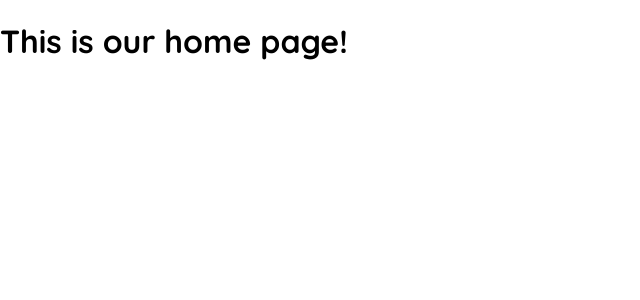
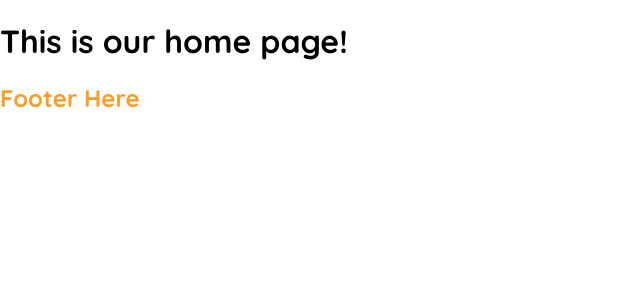
Before and after one commit to hack4impact-utk/muse-website, a Next.js app: page / in a window 1280 px wide. Shown: the top 300 px of the page, without its empty margins (0-640 px from the left). Built offline with nearby package versions, Linux system fonts and the light colour scheme.

Commit message:
Framework of Footer

```diff
--- /dev/null
+++ b/components/Footer/footer.module.scss
@@ -0,0 +1,5 @@
+@use './styles/variables' as vars;
+
+.footer {
+  color: vars.$muse-orange;
+}
--- a/components/Footer/index.tsx
+++ b/components/Footer/index.tsx
@@ -1,2 +1,9 @@
-// TODO Implement this commponent.
-export {};
+import styles from "./footer.module.scss";
+
+const Footer: React.FC = () => {
+  return (
+    <h2 className={styles.footer}>Footer Here</h2>
+  );
+};
+
+export default Footer;
--- a/pages/index.tsx
+++ b/pages/index.tsx
@@ -1,8 +1,12 @@
 import { NextPage } from "next";
+import Footer from "components/Footer";
+
 const Home: NextPage = () => {
   return (
     <main>
       <h1>This is our home page!</h1>
+
+      <Footer />
     </main>
   );
 };
```
